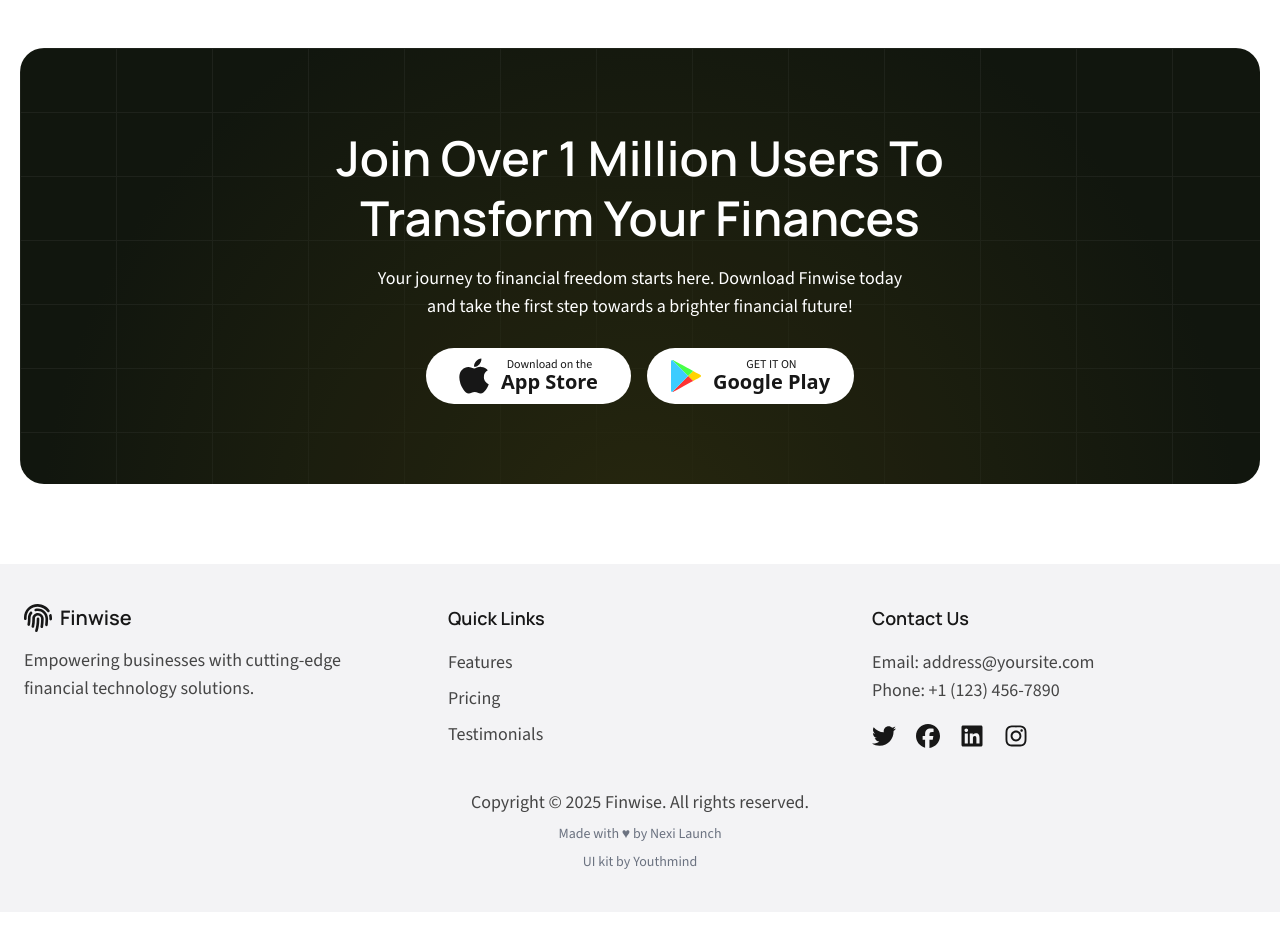
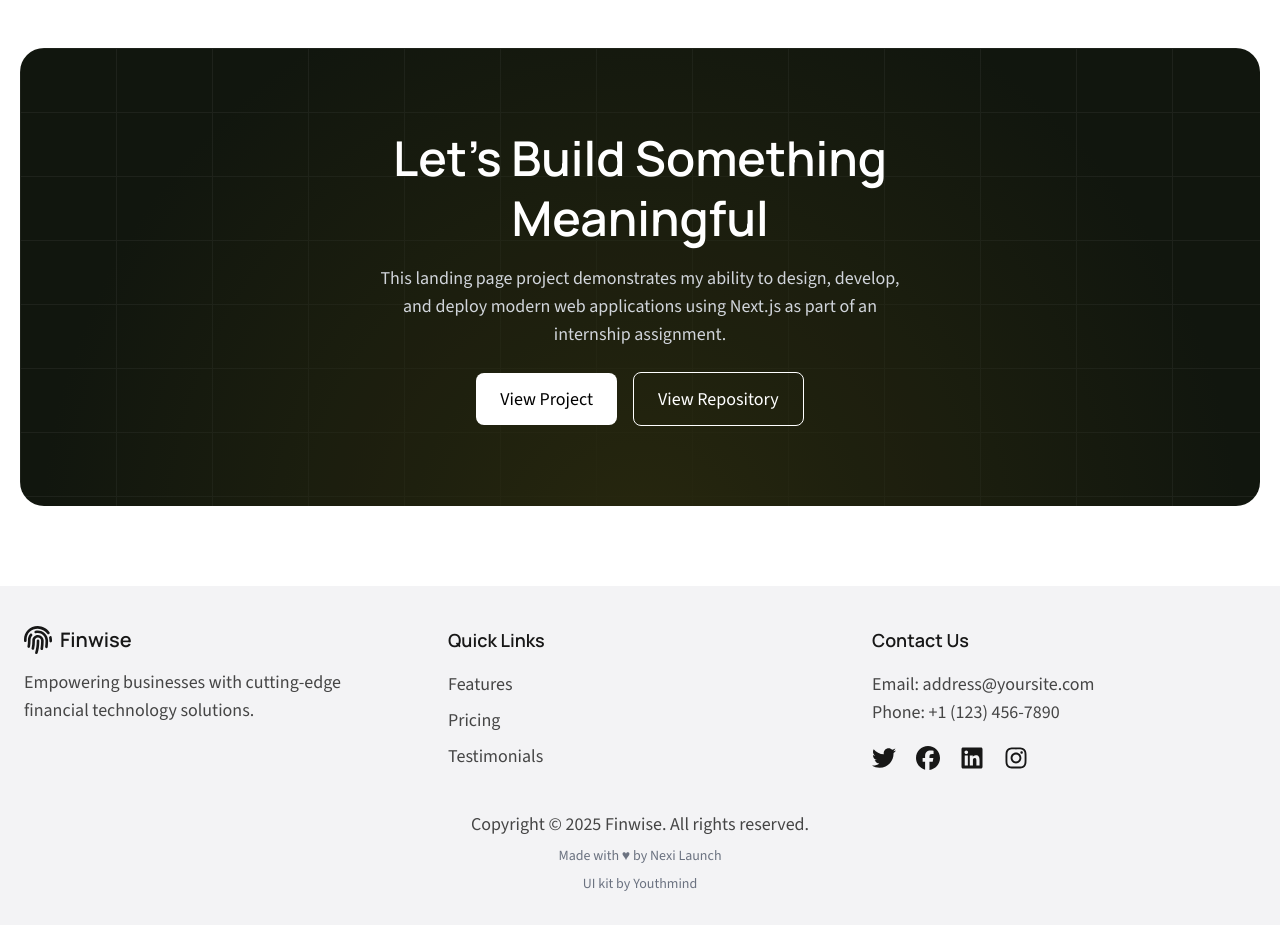
Before and after one commit to ashettigar01/landing-page-assignment, a Next.js app: page / in a window 1280 px wide. Shown: the part 6160-7085 px from the top of the page. Built offline with nearby package versions, Linux system fonts and the light colour scheme.

Commit message:
Update CTA.tsx

```diff
--- a/src/components/CTA.tsx
+++ b/src/components/CTA.tsx
@@ -1,31 +1,47 @@
-import { ctaDetails } from "@/data/cta"
-
-import AppStoreButton from "./AppStoreButton"
-import PlayStoreButton from "./PlayStoreButton"
-
 const CTA: React.FC = () => {
   return (
     <section id="cta" className="mt-10 mb-5 lg:my-20">
       <div className="relative h-full w-full z-10 mx-auto py-12 sm:py-20">
         <div className="h-full w-full">
+          {/* Background */}
           <div className="rounded-3xl opacity-95 absolute inset-0 -z-10 h-full w-full bg-[#050a02] bg-[linear-gradient(to_right,#12170f_1px,transparent_1px),linear-gradient(to_bottom,#12170f_1px,transparent_1px)] bg-[size:6rem_4rem]">
             <div className="rounded-3xl absolute bottom-0 left-0 right-0 top-0 bg-[radial-gradient(circle_600px_at_50%_500px,#1C1C02,transparent)]"></div>
           </div>
 
+          {/* Content */}
           <div className="h-full flex flex-col items-center justify-center text-white text-center px-5">
-                        <h2 className="text-2xl sm:text-3xl md:text-5xl md:leading-tight font-semibold mb-4 max-w-2xl">{ctaDetails.heading}</h2>
+            <h2 className="text-2xl sm:text-3xl md:text-5xl md:leading-tight font-semibold mb-4 max-w-2xl">
+              Let’s Build Something Meaningful
+            </h2>
 
-                        <p className="mx-auto max-w-xl md:px-5">{ctaDetails.subheading}</p>
+            <p className="mx-auto max-w-xl md:px-5 text-gray-300">
+              This landing page project demonstrates my ability to design,
+              develop, and deploy modern web applications using Next.js as part
+              of an internship assignment.
+            </p>
 
-                        <div className="mt-4 flex flex-col sm:flex-row items-center sm:gap-4">
-                        <AppStoreButton />
-                        <PlayStoreButton />
+            <div className="mt-6 flex flex-col sm:flex-row items-center sm:gap-4">
+              <a
+                href="#"
+                className="px-6 py-3 rounded-lg bg-white text-black font-medium hover:bg-gray-200 transition"
+              >
+                View Project
+              </a>
+
+              <a
+                href="https://github.com/ashettigar01/landing-page-assignment"
+                target="_blank"
+                rel="noopener noreferrer"
+                className="px-6 py-3 rounded-lg border border-white text-white font-medium hover:bg-white hover:text-black transition"
+              >
+                View Repository
+              </a>
             </div>
           </div>
         </div>
       </div>
     </section>
-    )
-}
+  );
+};
 
-export default CTA
+export default CTA;
```
Lines whose indentation alone changed are shown as unchanged.
